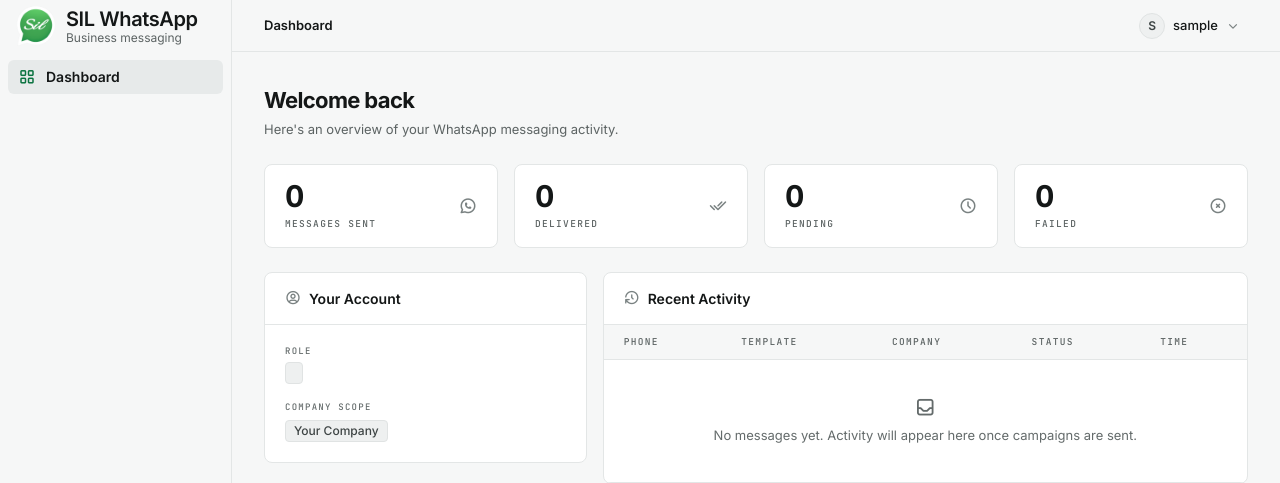
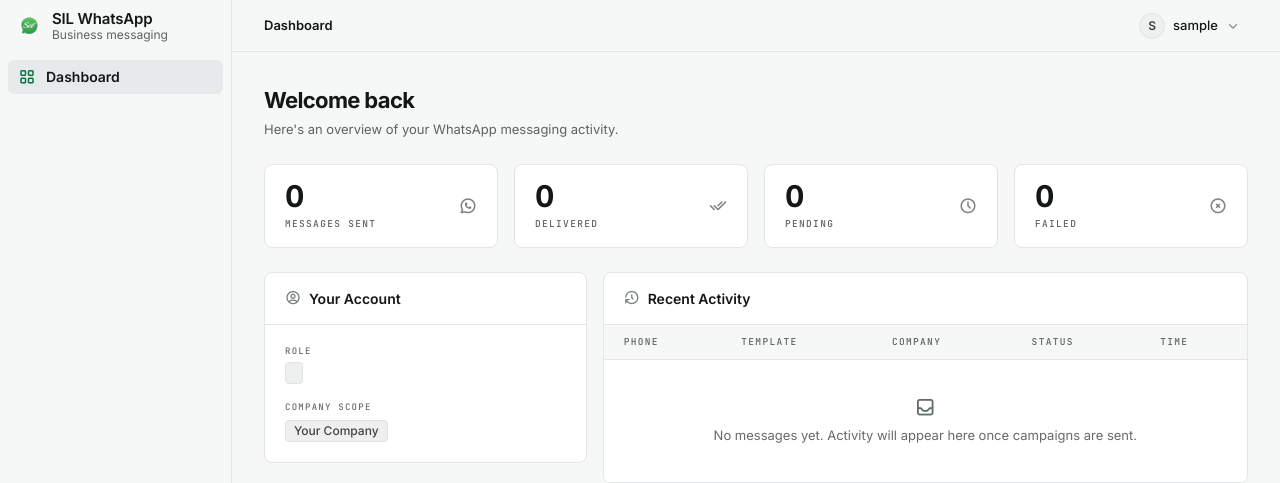
Before and after one commit to abhaysajeev/SIL-WAM, a FastAPI app: page /dashboard in a window 1280 px wide. Shown: the top 483 px of the page. Run offline with FastAPI, Linux system fonts and the light colour scheme; the visitor is signed in with stand-in values (Sample User, id 1); tables that the repository leaves empty hold one stand-in row (values such as "Sample post"); some libraries are stand-ins or nearby versions.

Commit message:
Restore the sidebar logo and name to their original size
The larger brand was only wanted on the login page, which keeps it.

Co-Authored-By: Claude Opus 5.5 <noreply@anthropic.com>

```diff
--- a/app/templates/base.html
+++ b/app/templates/base.html
@@ -45,7 +45,7 @@
 
     <a href="/dashboard" class="sidebar-logo">
       <span class="sidebar-brand-icon">
-        <img src="/static/img/sil_logo_mark.png" alt="" width="40" height="40">
+        <img src="/static/img/sil_logo_new.png" alt="" width="26" height="26">
       </span>
       <span class="sidebar-brand-text">
         <span class="sidebar-brand-name">SIL WhatsApp</span>
--- a/static/css/base.css
+++ b/static/css/base.css
@@ -95,13 +95,13 @@ h1, h2, h3, h4 { font-weight: var(--fw-semibold); line-height: var(--lh-tight);
   color: var(--text);
 }
 .sidebar-brand-icon { display: flex; flex-shrink: 0; }
-.sidebar-brand-icon img { width: 40px; height: 40px; object-fit: contain; }
+.sidebar-brand-icon img { width: 26px; height: 26px; object-fit: contain; }
 .sidebar-brand-text { display: flex; flex-direction: column; min-width: 0; line-height: 1.2; }
 .sidebar-brand-name {
-  font-size: var(--fs-lg);
+  font-size: 15px;
   font-weight: var(--fw-semibold);
   color: var(--text);
-  letter-spacing: -.02em;
+  letter-spacing: -.01em;
   white-space: nowrap;
 }
 .sidebar-brand-sub {
```
